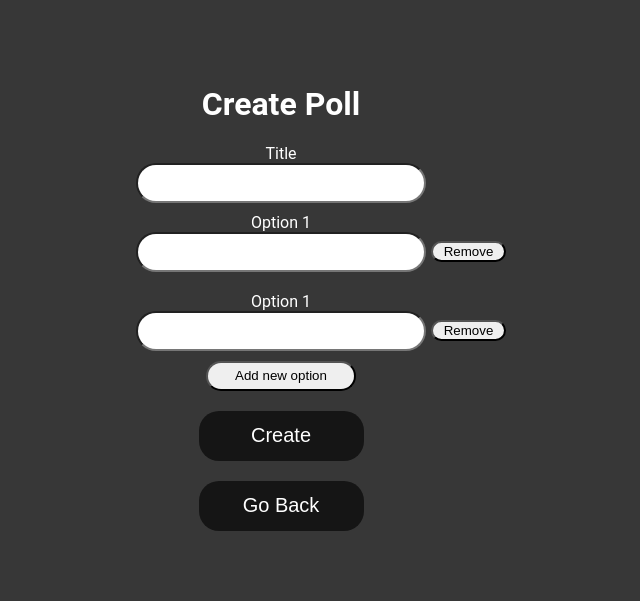
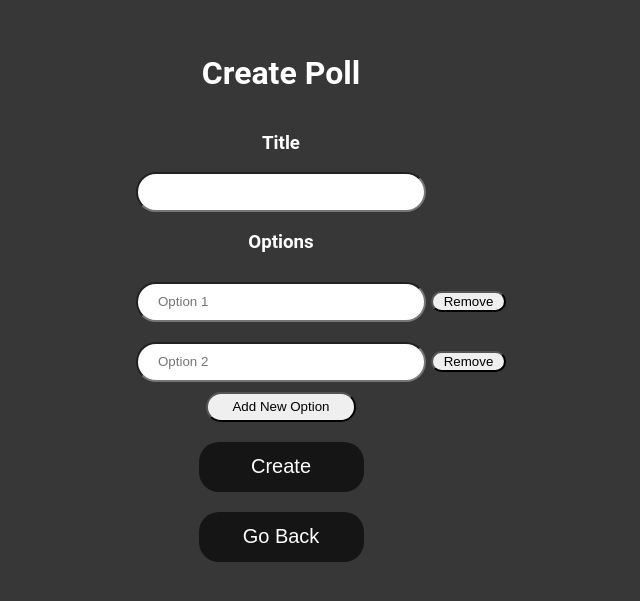
Before and after one commit to enmanuelrdgz/frontend-app, a Next.js app: page /create in a window 1280 px wide. Shown: the part 111-712 px from the top of the page, without its empty margins (367-1007 px from the left). Built offline with nearby package versions, Linux system fonts and the light colour scheme.

Commit message:
finish create poll page

```diff
--- a/src/app/create/page.tsx
+++ b/src/app/create/page.tsx
@@ -4,48 +4,125 @@ import React from 'react';
 import styles from "../../styles/createPollPage.module.css"
 import Link from 'next/link';
 import { useState } from 'react';
+import axios from 'axios';
 
 const CreatePollPage: React.FC = () => {
+
+  const [title, setTitle] = useState<string>(""); // Estado para el título de la encuesta
+  const [options, setOptions] = useState<string[]>(["", ""]); // Estado para las opciones (mínimo 2)
+
+  // Manejar el cambio de título
+  const handleTitleChange = (event: React.ChangeEvent<HTMLInputElement>) => {
+    setTitle(event.target.value);
+  };
+
+  // Manejar el cambio en los inputs de las opciones
+  const handleOptionChange = (index: number, value: string) => {
+    const updatedOptions = [...options];
+    updatedOptions[index] = value;
+    setOptions(updatedOptions);
+  };
+
+  // Agregar una nueva opción
+  const addOption = () => {
+    setOptions([...options, ""]);
+  };
+
+  // Eliminar una opción
+  const removeOption = (index: number) => {
+    if (options.length > 2) {
+      const updatedOptions = options.filter((_, i) => i !== index);
+      setOptions(updatedOptions);
+    } else {
+      alert("La encuesta debe tener al menos dos opciones.");
+    }
+  };
+
+  // Manejar el envío del formulario
+  const handleSubmit = (event: React.FormEvent) => {
+    event.preventDefault();
+
+    // Validar el formulario
+    if (!title.trim()) {
+      alert("El título no puede estar vacío.");
+      return;
+    }
+    if (options.some((option) => !option.trim())) {
+      alert("No pueden haber opciones vacias.");
+      return;
+    }
+
+    // Procesar la encuesta (puedes enviarla a una API aquí)
+    const requestBody = {
+        title: title,
+        options: options,
+        token: localStorage.getItem("token")
+    }
+
+    axios.post(process.env.NEXT_PUBLIC_API_URL + "/api/survey", requestBody)
+    .then(() => {
+        alert("Survey created succesfully!");
+    })
+    .catch(err => {
+        console.log(err.message);
+        alert("Something went wrong...");
+    })
+
+    // Resetear el formulario (opcional)
+    setTitle("");
+    setOptions(["", ""]);
+  };
 
   return (
       <div className={styles["layout"]}>
           <h1>Create Poll</h1>
-  <label>Title</label>
-  <input className={styles["input"]} type="text"/>
+          <div className={styles["option-title"]}>
+            <h3>Title</h3>
+          </div>
+          <input className={styles["input"]} type="text" onChange={handleTitleChange}/>
           <div className={styles["options-container"]} id="options-container">
 
-    <div className={styles["option-container"]}>
           <div className={styles["option-title"]}>
-        <label>Option 1</label>
-      </div>
-      <div className={styles["option-input"]}>
-        <input className={styles["input"]} type="text"/>
-        <button className={styles["remove-option-btn"]}>Remove</button>
-      </div>
+            <h3>Options</h3>
           </div>
 
-    <div className={styles["option-container"]}>
-      <div className={styles["option-title"]}>
-        <label>Option 1</label>
-      </div>
+            {/* Inputs dinámicos para las opciones */}
+            <div className={styles["options-container"]}>
+              {options.map((option, index) => (
+                <div key={index} className={styles["option-container"]}>
                   <div className={styles["option-input"]}>
-        <input className={styles["input"]} type="text"/>
-        <button className={styles["remove-option-btn"]}>Remove</button>
-      </div>
+                    <input
+                      type="text"
+                      value={option}
+                      onChange={(e) => handleOptionChange(index, e.target.value)}
+                      placeholder={`Option ${index + 1}`}
+                      className={styles["input"]}
+                    />
+
+                    <button
+                      className={styles["remove-option-btn"]}
+                      type="button"
+                      onClick={() => removeOption(index)}
+                    >
+                      Remove
+                    </button>
                   </div>
 
                 </div>
+              ))}
+            </div>
 
+            {/* Botón para agregar nueva opción */}
+            <button type="button" onClick={addOption} className={styles["add-option-btn"]}>
+              Add New Option
+            </button>
 
-  <button className={styles["add-option-btn"]}>Add new option</button>
+          </div>
 
-  <Link href="/home">
-  <button className={styles["btn"]}>Create</button>
-  </Link>
+          <button className={styles["btn"]} type="submit" onClick={handleSubmit}>Create</button>
           <Link href="/home">
           <button className={styles["btn"]}>Go Back</button>
           </Link>
-
       </div>
   );
 };
--- a/src/app/home/page.tsx
+++ b/src/app/home/page.tsx
@@ -103,6 +103,8 @@ useEffect(() => {
                       <p className={styles["date"]}>{survey.created_at}</p>
                     </section>
 
+                    <h2 className={styles["poll-title"]}>{survey.title}</h2>
+
                     {/* Poll Body */}
                     <section className={styles["poll-body"]}>
                       {survey.options.map((option, index) => (
@@ -112,11 +114,11 @@ useEffect(() => {
                           <div className={styles["option-bar-container"]}>
                             <div
                               className={styles["option-bar"]}
-                              style={{ width: `${calcultePercentage(survey.total_votes, option.votes)}%` }}
+                              style={{ width: `${calcultePercentage(option.votes, survey.total_votes - option.votes)}%` }}
                             ></div>
                           </div>
                           <div className={styles["option-percentage"]}>
-                            <p>{calcultePercentage(survey.total_votes, option.votes)}%</p>
+                            <p>{calcultePercentage(option.votes, survey.total_votes - option.votes).toFixed(0)}%</p>
                           </div>
                         </div>
                       ))}
--- a/src/styles/homePage.module.css
+++ b/src/styles/homePage.module.css
@@ -111,6 +111,10 @@ body {
     height: 100px;
   }
 
+  .poll-title {
+    text-align: center;
+  }
+
   .main {
     display: flex;
     flex-direction: column;
```
Also changed, not shown: src/utils/calculatePercentage.ts (+8 -2 lines). Lines whose indentation alone changed are shown as unchanged.
